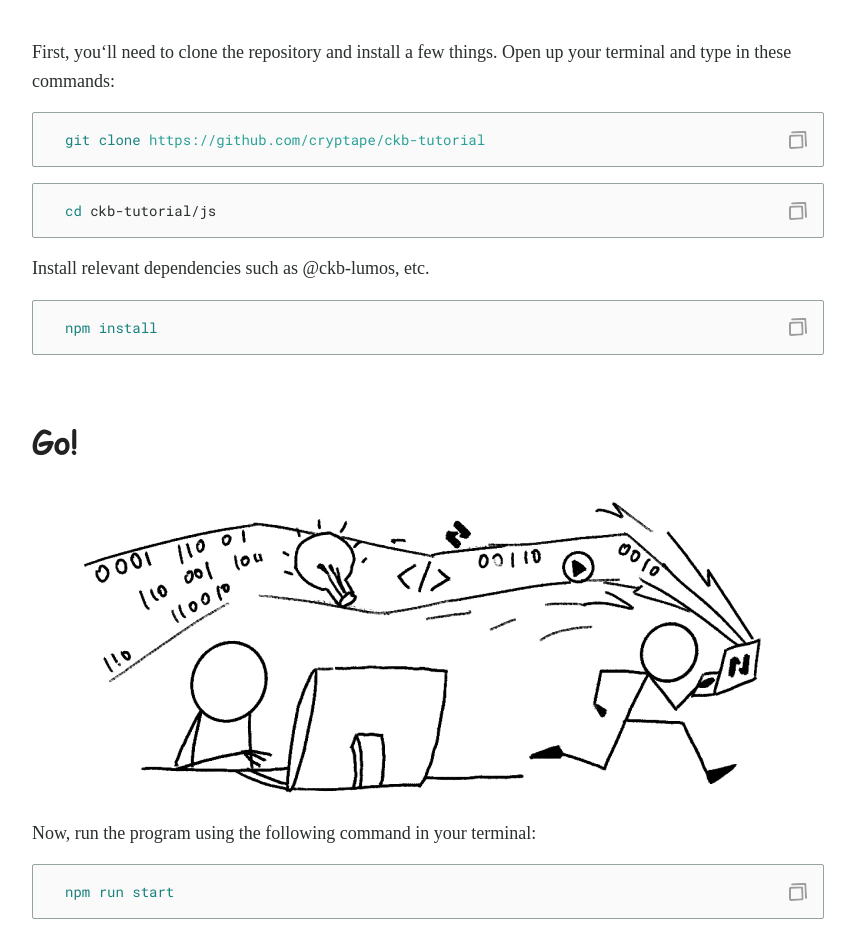
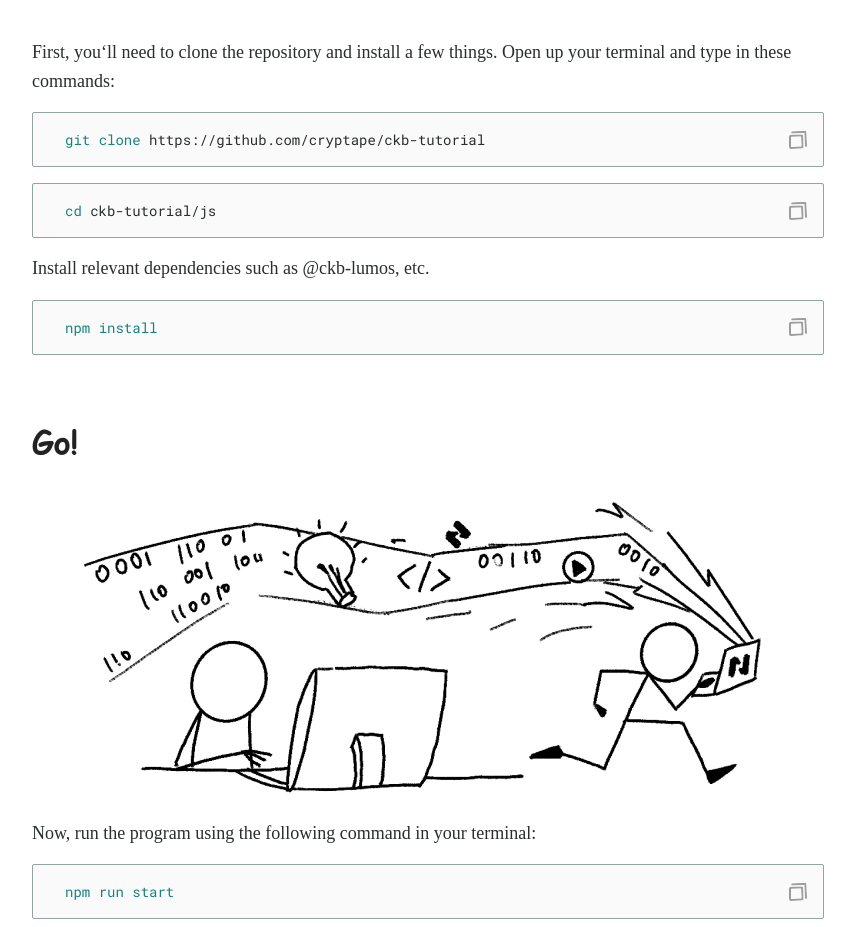
Before and after one commit to cryptape/ckb-tutorial, a React (Vite) app: page / in a window 1280 px wide. Shown: the part 1326-2253 px from the top of the page, without its empty margins (212-1067 px from the left). Built offline with nearby package versions, Linux system fonts and the light colour scheme; a web font is replaced by a local one.

Commit message:
fixed git url problem

```diff
--- a/src/components/CodeBlock/CodeBlock.scss
+++ b/src/components/CodeBlock/CodeBlock.scss
@@ -21,4 +21,9 @@
             color: #222 !important;
         }
     }
+    .github {
+        .url {
+            color: #2A2E2E;
+        }
+    }
 }
--- a/src/components/CodeBlock/CodeBlock.tsx
+++ b/src/components/CodeBlock/CodeBlock.tsx
@@ -36,6 +36,11 @@ const CodeBlock: React.FC<CodeBlockProps> = ({ children }) => {
     const isJavaScript = className.includes("language-javascript");
     const containsGit = codeString.includes('git');
 
+    // If the codeString contains both a URL and 'git', add 'github' to the className
+    if (containsUrl && containsGit) {
+        className += " github";
+    }
+
     return (
         <div className="code-block">
             <pre className={className}>
@@ -47,4 +52,5 @@ const CodeBlock: React.FC<CodeBlockProps> = ({ children }) => {
 };
 
 
+
 export default CodeBlock;
```
